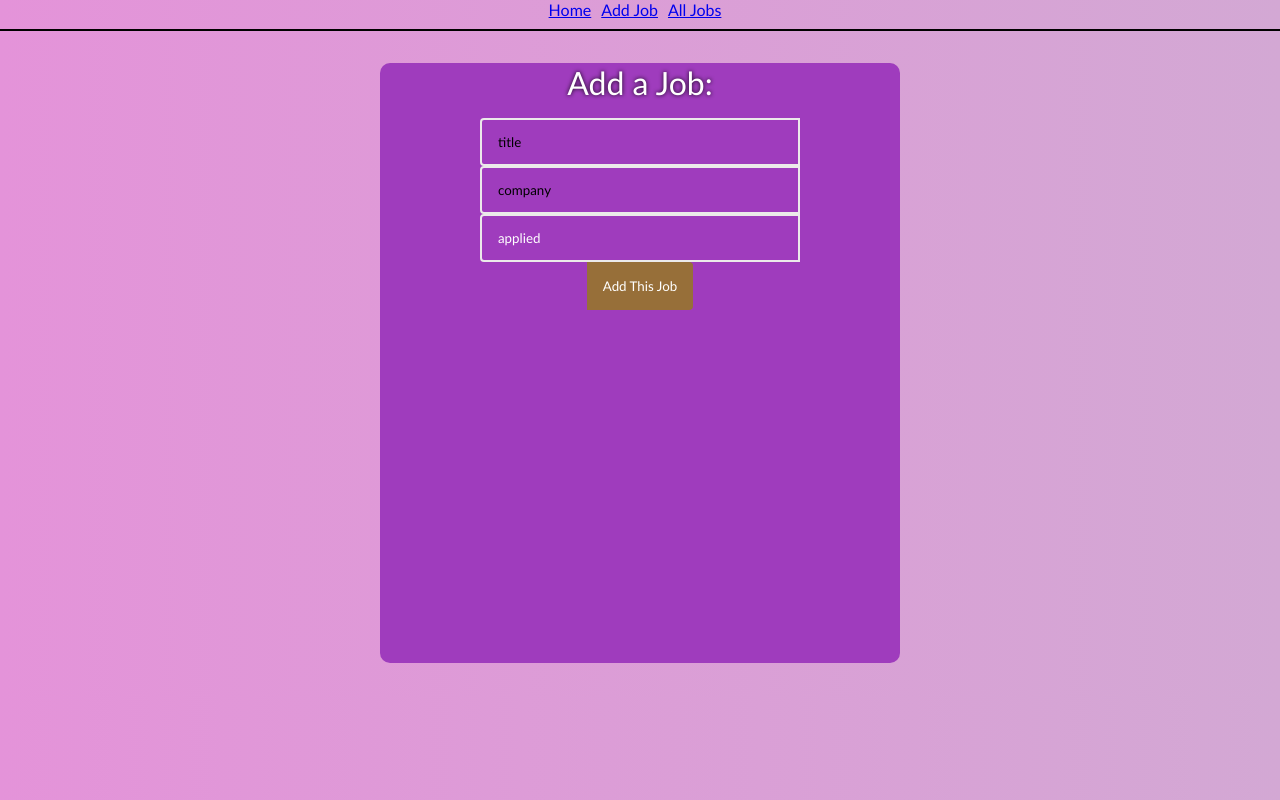
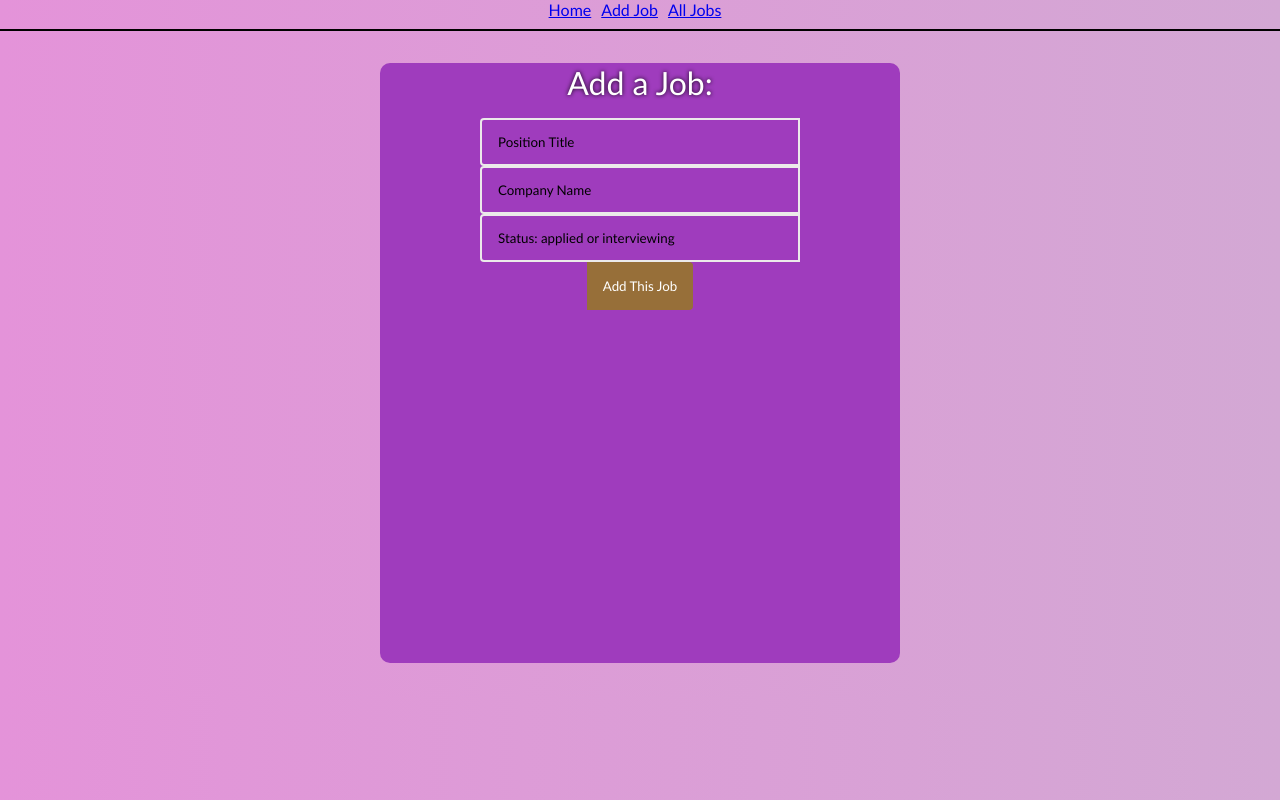
Before and after one commit to qfuggett/Job-Application-Tracker, a React (Create React App) app in the folder jobs-client/: page /addjob in a window 1280 px wide. Built offline with nearby package versions, Linux system fonts and the light colour scheme.

Commit message:
update default state value of status, change default case statement in JobStatus

```diff
--- a/jobs-client/src/components/JobStatus.js
+++ b/jobs-client/src/components/JobStatus.js
@@ -16,7 +16,7 @@ const status = job => {
         case "interviewing":
             return <div>. . . Currently Interviewing</div>
         default:
-            return <div>. . . default statement</div>
+            return <div>Other: {job.status}</div>
     }
 
 }
--- a/jobs-client/src/containers/JobForm.js
+++ b/jobs-client/src/containers/JobForm.js
@@ -7,7 +7,7 @@ class JobForm extends Component {
         job: {
             title: "",
             company: "",
-            status: "applied"
+            status: ""
         },
         loading: false
     }
@@ -16,7 +16,7 @@ class JobForm extends Component {
         this.setState({...this.state,
 
             job: {...this.state.job,
-                [event.target.placeholder]: event.target.value
+                [event.target.name]: event.target.value
             }
         })
     }
@@ -30,7 +30,7 @@ class JobForm extends Component {
             job: {
                 title: "",
                 company: "",
-                status: "applied"
+                status: ""
             },
             loading: false
         })
@@ -41,7 +41,8 @@ class JobForm extends Component {
             <form onSubmit={this.handleOnSubmit} className='job-form'>
                 <input
                 type="text"
-                placeholder="title"
+                placeholder="Position Title"
+                name="title"
                 value={this.state.job.title}
                 onChange={this.handleOnChange}
                 className='job-input'
@@ -49,7 +50,8 @@ class JobForm extends Component {
 
                 <input
                 type="text"
-                placeholder="company"
+                placeholder="Company Name"
+                name="company"
                 value={this.state.job.company}
                 onChange={this.handleOnChange}
                 className='job-input'
@@ -57,7 +59,8 @@ class JobForm extends Component {
 
                 <input
                 type="text"
-                placeholder="status"
+                placeholder="Status: applied or interviewing"
+                name="status"
                 value={this.state.job.status}
                 onChange={this.handleOnChange}
                 className='job-input'
```
